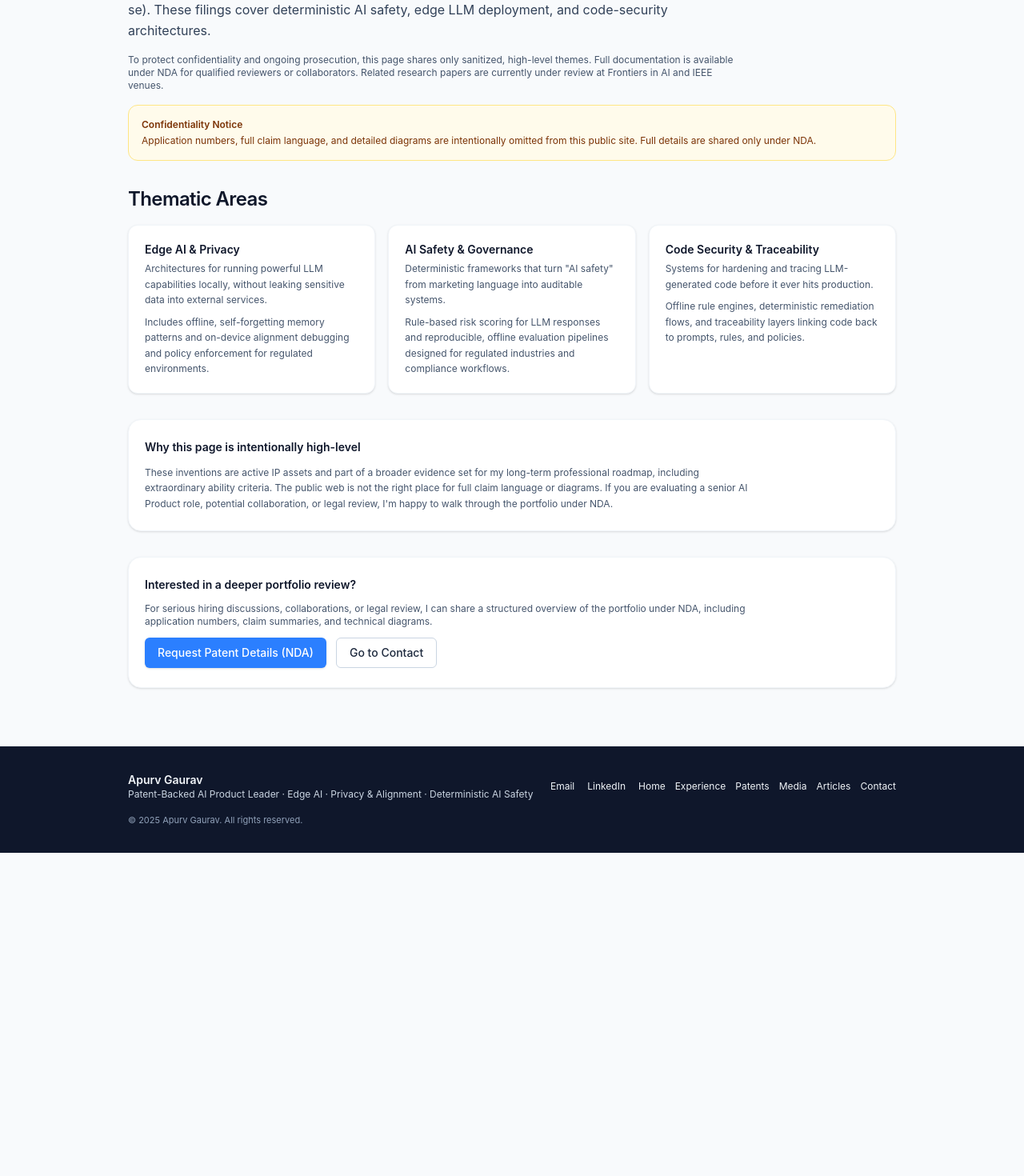
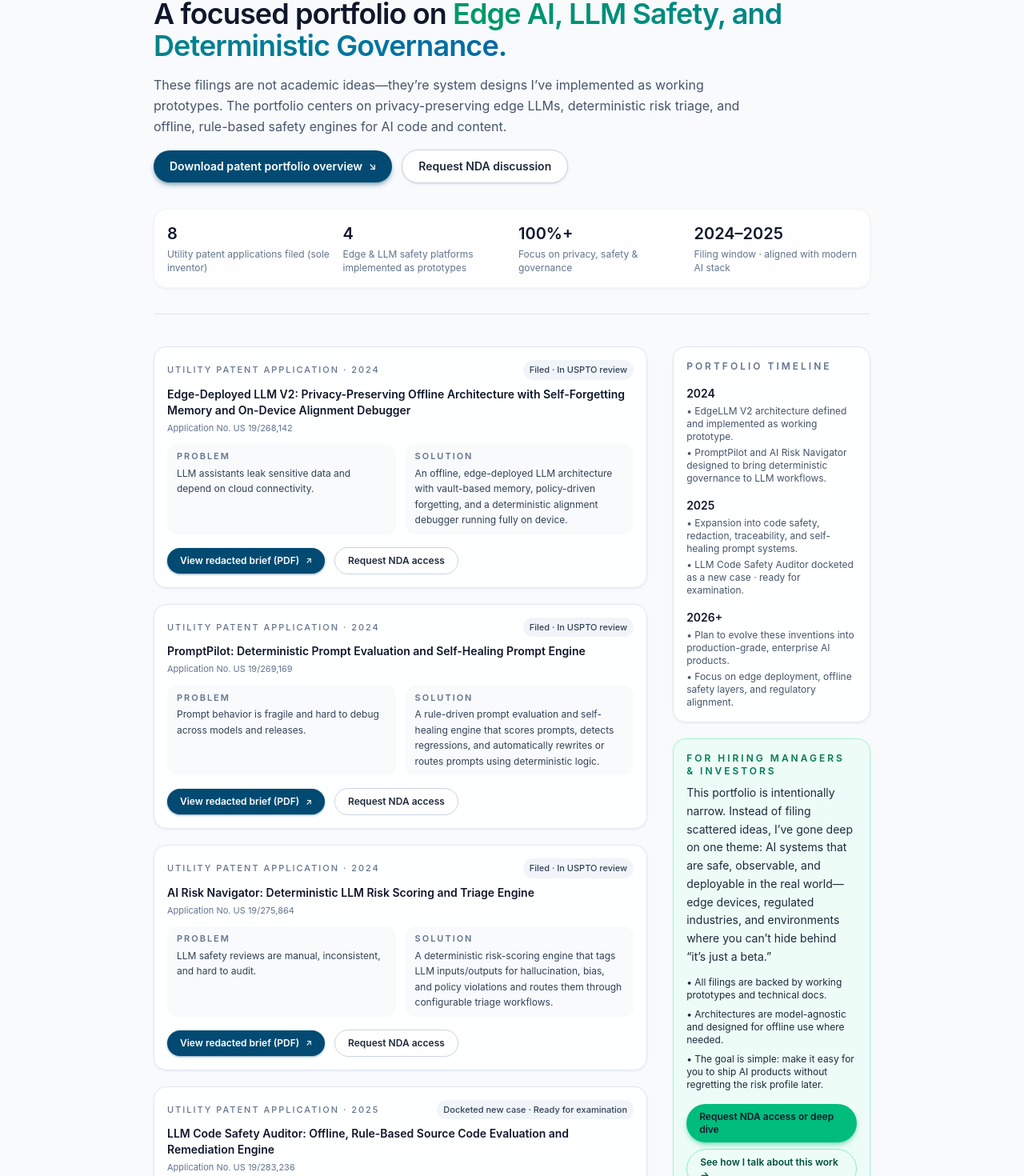
Before and after one commit to apurvgaurav/apurv-portfolio, a Next.js app: page /patents in a window 1280 px wide. Shown: the part 188-1658 px from the top of the page at 80% size. Before the commit the page ends 1254 px from the top, so only its background shows below. Built offline with nearby package versions, Linux system fonts and the light colour scheme.

Commit message:
Update page.tsx

```diff
--- a/app/patents/page.tsx
+++ b/app/patents/page.tsx
@@ -1,131 +1,321 @@
 // app/patents/page.tsx
-
 import Link from "next/link";
 
 export default function PatentsPage() {
   return (
-    <div className="space-y-8">
-      {/* Intro */}
-      <section className="space-y-4">
-        <h1 className="text-3xl sm:text-4xl font-semibold tracking-tight">
-          Patent Portfolio (High-Level Overview)
+    <main className="min-h-screen bg-slate-50 text-slate-900">
+      <div className="mx-auto max-w-6xl px-4 pb-16 pt-12 md:px-6 lg:px-8">
+        {/* HERO */}
+        <section className="border-b border-slate-200 pb-8">
+          <div className="space-y-4">
+            <p className="text-xs font-semibold uppercase tracking-[0.25em] text-slate-500">
+              PATENT PORTFOLIO
+            </p>
+            <h1 className="text-3xl font-semibold tracking-tight text-slate-900 sm:text-4xl">
+              A focused portfolio on{" "}
+              <span className="text-transparent bg-clip-text bg-gradient-to-r from-emerald-600 to-sky-700">
+                Edge AI, LLM Safety, and Deterministic Governance.
+              </span>
             </h1>
-        <p className="text-sm sm:text-base text-slate-700 leading-relaxed max-w-3xl">
-          I&apos;ve filed eight non-provisional AI patent applications with the USPTO
-          as independent inventor (pro se). These filings cover deterministic AI
-          safety, edge LLM deployment, and code-security architectures.
+            <p className="max-w-3xl text-sm leading-relaxed text-slate-600 sm:text-base">
+              These filings are not academic ideas—they’re system designs I’ve implemented
+              as working prototypes. The portfolio centers on privacy-preserving edge LLMs,
+              deterministic risk triage, and offline, rule-based safety engines for AI code
+              and content.
             </p>
-        <p className="text-xs text-slate-600 max-w-3xl">
-          To protect confidentiality and ongoing prosecution, this page shares
-          only sanitized, high-level themes. Full documentation is available
-          under NDA for qualified reviewers or collaborators. Related research
-          papers are currently under review at Frontiers in AI and IEEE venues.
-        </p>
-        <div className="bg-amber-50 border border-amber-200 text-amber-900 rounded-xl p-4 text-xs">
-          <p className="font-semibold mb-1">Confidentiality Notice</p>
-          <p>
-            Application numbers, full claim language, and detailed diagrams are
-            intentionally omitted from this public site. Full details are shared
-            only under NDA.
-          </p>
+
+            <div className="mt-4 flex flex-wrap items-center gap-3">
+              <Link
+                href="/assets/apurv_patent_portfolio_overview.pdf"
+                className="inline-flex items-center gap-2 rounded-full bg-sky-900 px-5 py-2.5 text-sm font-semibold text-white shadow-md shadow-sky-900/40 transition duration-200 hover:-translate-y-[1px] hover:bg-sky-800 hover:shadow-lg hover:shadow-sky-900/40"
+              >
+                Download patent portfolio overview
+                <span className="text-xs">↘</span>
+              </Link>
+              <Link
+                href="/contact"
+                className="inline-flex items-center gap-2 rounded-full border border-slate-300 bg-white px-5 py-2.5 text-sm font-semibold text-slate-800 shadow-sm transition duration-200 hover:-translate-y-[1px] hover:border-emerald-500 hover:shadow-md hover:shadow-emerald-500/20"
+              >
+                Request NDA discussion
+              </Link>
+            </div>
+          </div>
+
+          {/* Top summary strip */}
+          <div className="mt-8 grid gap-4 rounded-2xl border border-slate-100 bg-white/80 p-4 shadow-sm shadow-slate-200/60 sm:grid-cols-4">
+            <Metric value="8" label="Utility patent applications filed (sole inventor)" />
+            <Metric value="4" label="Edge & LLM safety platforms implemented as prototypes" />
+            <Metric value="100%+" label="Focus on privacy, safety & governance" />
+            <Metric value="2024–2025" label="Filing window · aligned with modern AI stack" />
           </div>
         </section>
 
-      {/* Thematic Areas */}
-      <section className="space-y-4">
-        <h2 className="text-xl sm:text-2xl font-semibold tracking-tight">
-          Thematic Areas
-        </h2>
-        <div className="grid gap-4 md:grid-cols-3">
-          {/* Theme 1 */}
-          <div className="bg-white rounded-xl p-5 border border-slate-100 shadow-sm">
-            <p className="text-sm font-semibold text-slate-900 mb-1">
-              Edge AI &amp; Privacy
-            </p>
-            <p className="text-xs text-slate-600 leading-relaxed">
-              Architectures for running powerful LLM capabilities locally, without
-              leaking sensitive data into external services.
-            </p>
-            <p className="mt-2 text-xs text-slate-600 leading-relaxed">
-              Includes offline, self-forgetting memory patterns and on-device
-              alignment debugging and policy enforcement for regulated environments.
-            </p>
+        {/* MAIN CONTENT: GRID + TIMELINE */}
+        <section className="mt-10 grid gap-8 lg:grid-cols-[minmax(0,3fr)_minmax(0,1.2fr)]">
+          {/* GRID OF PATENTS */}
+          <div className="space-y-5">
+            <PatentCard
+              id="edge-llm-v2"
+              title="Edge-Deployed LLM V2: Privacy-Preserving Offline Architecture with Self-Forgetting Memory and On-Device Alignment Debugger"
+              appNumber="US 19/268,142"
+              year="2024"
+              status="Filed · In USPTO review"
+              problem="LLM assistants leak sensitive data and depend on cloud connectivity."
+              solution="An offline, edge-deployed LLM architecture with vault-based memory, policy-driven forgetting, and a deterministic alignment debugger running fully on device."
+              pdfHref="/assets/patents/edge-llm-v2_brief.pdf"
+            />
+
+            <PatentCard
+              id="prompt-pilot"
+              title="PromptPilot: Deterministic Prompt Evaluation and Self-Healing Prompt Engine"
+              appNumber="US 19/269,169"
+              year="2024"
+              status="Filed · In USPTO review"
+              problem="Prompt behavior is fragile and hard to debug across models and releases."
+              solution="A rule-driven prompt evaluation and self-healing engine that scores prompts, detects regressions, and automatically rewrites or routes prompts using deterministic logic."
+              pdfHref="/assets/patents/prompt-pilot_brief.pdf"
+            />
+
+            <PatentCard
+              id="ai-risk-navigator"
+              title="AI Risk Navigator: Deterministic LLM Risk Scoring and Triage Engine"
+              appNumber="US 19/275,864"
+              year="2024"
+              status="Filed · In USPTO review"
+              problem="LLM safety reviews are manual, inconsistent, and hard to audit."
+              solution="A deterministic risk-scoring engine that tags LLM inputs/outputs for hallucination, bias, and policy violations and routes them through configurable triage workflows."
+              pdfHref="/assets/patents/ai-risk-navigator_brief.pdf"
+            />
+
+            <PatentCard
+              id="llm-code-safety-auditor"
+              title="LLM Code Safety Auditor: Offline, Rule-Based Source Code Evaluation and Remediation Engine"
+              appNumber="US 19/283,236"
+              year="2025"
+              status="Docketed new case · Ready for examination"
+              problem="AI-generated code introduces security and compliance risks that are hard to review at scale."
+              solution="An offline, non-generative engine that statically evaluates AI-generated code using OWASP-style rules and emits deterministic remediation guidance and redaction actions."
+              pdfHref="/assets/patents/llm-code-safety-auditor_brief.pdf"
+            />
+
+            <PatentCard
+              id="auto-redact-ai"
+              title="AutoRedact AI: Deterministic Redaction Engine for Sensitive Data in Unstructured Content"
+              appNumber="US 19/281,903"
+              year="2025"
+              status="Filed · In USPTO review"
+              problem="Documents and logs contain PII and secrets that must be redacted before use in AI workflows."
+              solution="A rule-based, offline redaction engine that detects and masks sensitive fields while retaining utility for analytics and downstream LLM pipelines."
+              pdfHref="/assets/patents/auto-redact-ai_brief.pdf"
+            />
+
+            <PatentCard
+              id="trace-safe-ai"
+              title="TraceSafe AI: Deterministic Traceability and Audit Layer for AI Systems"
+              appNumber="US 19/281,714"
+              year="2025"
+              status="Filed · In USPTO review"
+              problem="Teams struggle to reconstruct how AI decisions were made across prompts, models, and policies."
+              solution="A traceability layer that records deterministic audit trails for AI systems, linking prompts, rules, model versions, and outputs into an inspectable, replayable history."
+              pdfHref="/assets/patents/trace-safe-ai_brief.pdf"
+            />
+
+            <PatentCard
+              id="self-healing-prompt-engine"
+              title="Self-Healing Prompt Engine (SHPE): Rule-Driven Fault Detection and Prompt Recovery"
+              appNumber="US 19/281,647"
+              year="2025"
+              status="Filed · In USPTO review"
+              problem="Prompt failures lead to unstable UX and manual intervention."
+              solution="A self-healing engine that detects prompt failures using deterministic rules and applies structured corrections, fallbacks, or escalations without relying on more generative calls."
+              pdfHref="/assets/patents/self-healing-prompt-engine_brief.pdf"
+            />
+
+            <PatentCard
+              id="auto-judge"
+              title="AutoJudge: Offline, Deterministic Evaluation Framework for AI Outputs"
+              appNumber="US 19/279,355"
+              year="2025"
+              status="Filed · In USPTO review"
+              problem="Evaluation of AI outputs is often subjective, manual, and not reproducible."
+              solution="An offline evaluation framework that scores AI outputs using pluggable rule sets, deterministic scoring functions, and audit-ready logs for content, safety, and quality."
+              pdfHref="/assets/patents/auto-judge_brief.pdf"
+            />
           </div>
 
-          {/* Theme 2 */}
-          <div className="bg-white rounded-xl p-5 border border-slate-100 shadow-sm">
-            <p className="text-sm font-semibold text-slate-900 mb-1">
-              AI Safety &amp; Governance
+          {/* TIMELINE SIDEBAR */}
+          <aside className="space-y-5">
+            <div className="rounded-2xl border border-slate-200 bg-white/90 p-4 shadow-sm shadow-slate-200/70">
+              <p className="text-xs font-semibold uppercase tracking-[0.25em] text-slate-500">
+                PORTFOLIO TIMELINE
               </p>
-            <p className="text-xs text-slate-600 leading-relaxed">
-              Deterministic frameworks that turn &quot;AI safety&quot; from
-              marketing language into auditable systems.
-            </p>
-            <p className="mt-2 text-xs text-slate-600 leading-relaxed">
-              Rule-based risk scoring for LLM responses and reproducible, offline
-              evaluation pipelines designed for regulated industries and compliance
-              workflows.
-            </p>
+              <div className="mt-4 space-y-4 text-sm">
+                <YearBlock
+                  year="2024"
+                  items={[
+                    "EdgeLLM V2 architecture defined and implemented as working prototype.",
+                    "PromptPilot and AI Risk Navigator designed to bring deterministic governance to LLM workflows.",
+                  ]}
+                />
+                <YearBlock
+                  year="2025"
+                  items={[
+                    "Expansion into code safety, redaction, traceability, and self-healing prompt systems.",
+                    "LLM Code Safety Auditor docketed as a new case · ready for examination.",
+                  ]}
+                />
+                <YearBlock
+                  year="2026+"
+                  items={[
+                    "Plan to evolve these inventions into production-grade, enterprise AI products.",
+                    "Focus on edge deployment, offline safety layers, and regulatory alignment.",
+                  ]}
+                />
+              </div>
             </div>
 
-          {/* Theme 3 */}
-          <div className="bg-white rounded-xl p-5 border border-slate-100 shadow-sm">
-            <p className="text-sm font-semibold text-slate-900 mb-1">
-              Code Security &amp; Traceability
+            <div className="rounded-2xl border border-emerald-200 bg-emerald-50/80 p-4 shadow-sm shadow-emerald-100/60">
+              <p className="text-xs font-semibold uppercase tracking-[0.25em] text-emerald-700">
+                FOR HIRING MANAGERS & INVESTORS
               </p>
-            <p className="text-xs text-slate-600 leading-relaxed">
-              Systems for hardening and tracing LLM-generated code before it ever
-              hits production.
+              <p className="mt-2 text-sm leading-relaxed text-slate-800">
+                This portfolio is intentionally narrow. Instead of filing scattered ideas,
+                I’ve gone deep on one theme: AI systems that are safe, observable, and
+                deployable in the real world—edge devices, regulated industries, and
+                environments where you can’t hide behind &ldquo;it’s just a beta.&rdquo;
               </p>
-            <p className="mt-2 text-xs text-slate-600 leading-relaxed">
-              Offline rule engines, deterministic remediation flows, and
-              traceability layers linking code back to prompts, rules, and
-              policies.
-            </p>
+              <ul className="mt-3 space-y-2 text-xs text-slate-800">
+                <li>• All filings are backed by working prototypes and technical docs.</li>
+                <li>• Architectures are model-agnostic and designed for offline use where needed.</li>
+                <li>• The goal is simple: make it easy for you to ship AI products without regretting the risk profile later.</li>
+              </ul>
+              <div className="mt-4 flex flex-col gap-2 text-xs">
+                <Link
+                  href="/contact"
+                  className="inline-flex items-center justify-center gap-2 rounded-full bg-emerald-500 px-4 py-2 font-semibold text-slate-900 shadow-md shadow-emerald-500/40 transition duration-200 hover:-translate-y-[1px] hover:bg-emerald-400"
+                >
+                  Request NDA access or deep dive
+                </Link>
+                <Link
+                  href="/media"
+                  className="inline-flex items-center justify-center gap-2 rounded-full border border-emerald-300/70 px-4 py-2 font-semibold text-emerald-900 transition duration-200 hover:border-emerald-400"
+                >
+                  See how I talk about this work →
+                </Link>
               </div>
             </div>
+          </aside>
         </section>
+      </div>
+    </main>
+  );
+}
 
-      {/* Locked Feel / Summary */}
-      <section className="space-y-3 bg-white rounded-2xl px-5 py-6 shadow-sm border border-slate-100">
-        <p className="text-sm font-semibold text-slate-900">
-          Why this page is intentionally high-level
+/* --- Reusable components --- */
+
+type MetricProps = {
+  value: string;
+  label: string;
+};
+
+function Metric({ value, label }: MetricProps) {
+  return (
+    <div className="space-y-1">
+      <p className="text-lg font-semibold text-slate-900 sm:text-xl">
+        {value}
       </p>
-        <p className="text-xs text-slate-600 leading-relaxed max-w-3xl">
-          These inventions are active IP assets and part of a broader evidence set
-          for my long-term professional roadmap, including extraordinary ability
-          criteria. The public web is not the right place for full claim language
-          or diagrams. If you are evaluating a senior AI Product role, potential
-          collaboration, or legal review, I&apos;m happy to walk through the
-          portfolio under NDA.
-        </p>
-      </section>
-
-      {/* CTA */}
-      <section className="bg-white rounded-2xl px-5 py-6 shadow-sm border border-slate-100 space-y-3">
-        <p className="text-sm font-semibold text-slate-900">
-          Interested in a deeper portfolio review?
-        </p>
-        <p className="text-xs text-slate-600 max-w-3xl">
-          For serious hiring discussions, collaborations, or legal review, I can
-          share a structured overview of the portfolio under NDA, including
-          application numbers, claim summaries, and technical diagrams.
-        </p>
-        <div className="flex flex-wrap gap-3">
-          <a
-            href="mailto:apurvgaurav@gmail.com?subject=Request%20for%20Patent%20Portfolio%20Overview%20(Under%20NDA)&body=Please%20briefly%20describe%20who%20you%20are%2C%20your%20organization%2C%20and%20the%20context%20for%20reviewing%20this%20IP."
-            className="inline-flex items-center justify-center rounded-md bg-blue-500 px-4 py-2 text-xs sm:text-sm font-medium text-white shadow-sm hover:bg-blue-400 transition-colors"
-          >
-            Request Patent Details (NDA)
-          </a>
-          <Link
-            href="/contact"
-            className="inline-flex items-center justify-center rounded-md border border-slate-300 px-4 py-2 text-xs sm:text-sm font-medium text-slate-800 hover:bg-slate-100 transition-colors"
-          >
-            Go to Contact
-          </Link>
-        </div>
-      </section>
+      <p className="text-xs leading-snug text-slate-500">{label}</p>
     </div>
   );
 }
+
+type PatentCardProps = {
+  id: string;
+  title: string;
+  appNumber: string;
+  year: string;
+  status: string;
+  problem: string;
+  solution: string;
+  pdfHref: string;
+};
+
+function PatentCard({
+  id,
+  title,
+  appNumber,
+  year,
+  status,
+  problem,
+  solution,
+  pdfHref,
+}: PatentCardProps) {
+  return (
+    <article
+      id={id}
+      className="group rounded-2xl border border-slate-200 bg-white/90 p-4 shadow-sm shadow-slate-200/60 transition duration-200 hover:-translate-y-1 hover:border-emerald-500/70 hover:shadow-lg hover:shadow-emerald-500/15"
+    >
+      <div className="flex flex-wrap items-center justify-between gap-2">
+        <p className="text-[11px] font-medium uppercase tracking-[0.18em] text-slate-500">
+          Utility Patent Application · {year}
+        </p>
+        <span className="inline-flex items-center rounded-full bg-slate-100 px-2 py-1 text-[11px] font-medium text-slate-700">
+          {status}
+        </span>
+      </div>
+      <h2 className="mt-2 text-sm font-semibold text-slate-900">
+        {title}
+      </h2>
+      <p className="mt-1 text-[11px] text-slate-500">Application No. {appNumber}</p>
+
+      <div className="mt-3 grid gap-3 text-xs text-slate-700 sm:grid-cols-2">
+        <div className="rounded-xl bg-slate-50 px-3 py-2">
+          <p className="text-[11px] font-semibold uppercase tracking-[0.18em] text-slate-500">
+            Problem
+          </p>
+          <p className="mt-1 leading-relaxed">{problem}</p>
+        </div>
+        <div className="rounded-xl bg-slate-50 px-3 py-2">
+          <p className="text-[11px] font-semibold uppercase tracking-[0.18em] text-slate-500">
+            Solution
+          </p>
+          <p className="mt-1 leading-relaxed">{solution}</p>
+        </div>
+      </div>
+
+      <div className="mt-4 flex flex-wrap items-center gap-3 text-xs">
+        <Link
+          href={pdfHref}
+          className="inline-flex items-center gap-2 rounded-full bg-sky-900 px-4 py-2 font-semibold text-white shadow-sm shadow-sky-900/40 transition duration-200 hover:-translate-y-[1px] hover:bg-sky-800"
+        >
+          View redacted brief (PDF)
+          <span className="text-[10px]">↗</span>
+        </Link>
+        <Link
+          href={`/contact?context=${encodeURIComponent(`Patent discussion: ${id}`)}`}
+          className="inline-flex items-center gap-2 rounded-full border border-slate-300 bg-white px-4 py-2 font-semibold text-slate-800 transition duration-200 hover:border-emerald-500"
+        >
+          Request NDA access
+        </Link>
+      </div>
+    </article>
+  );
+}
+
+type YearBlockProps = {
+  year: string;
+  items: string[];
+};
+
+function YearBlock({ year, items }: YearBlockProps) {
+  return (
+    <div className="space-y-1">
+      <p className="text-sm font-semibold text-slate-900">{year}</p>
+      <ul className="space-y-1 text-xs text-slate-600">
+        {items.map((i, idx) => (
+          <li key={idx}>• {i}</li>
+        ))}
+      </ul>
+    </div>
+  );
+}
```
Lines whose indentation alone changed are shown as unchanged.
